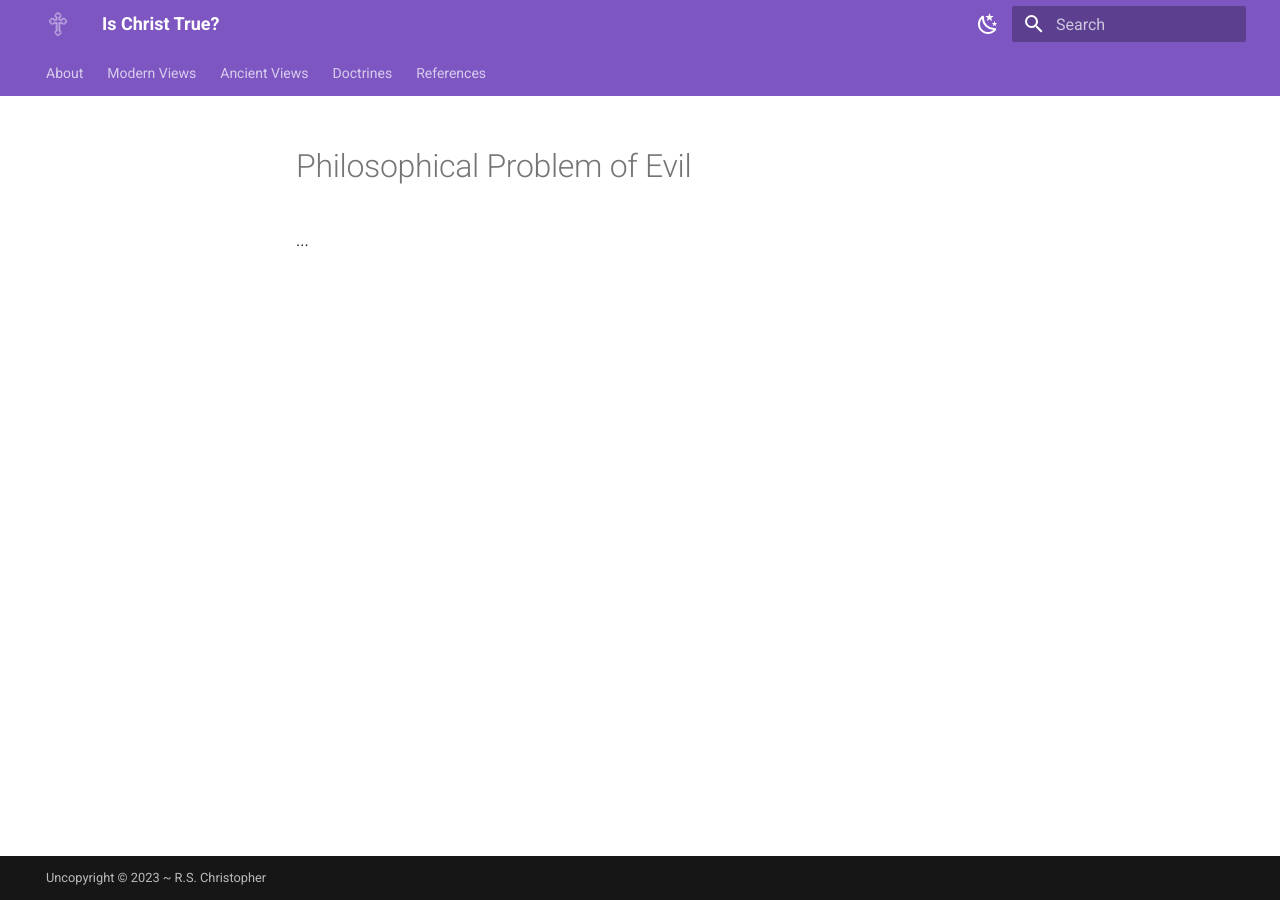
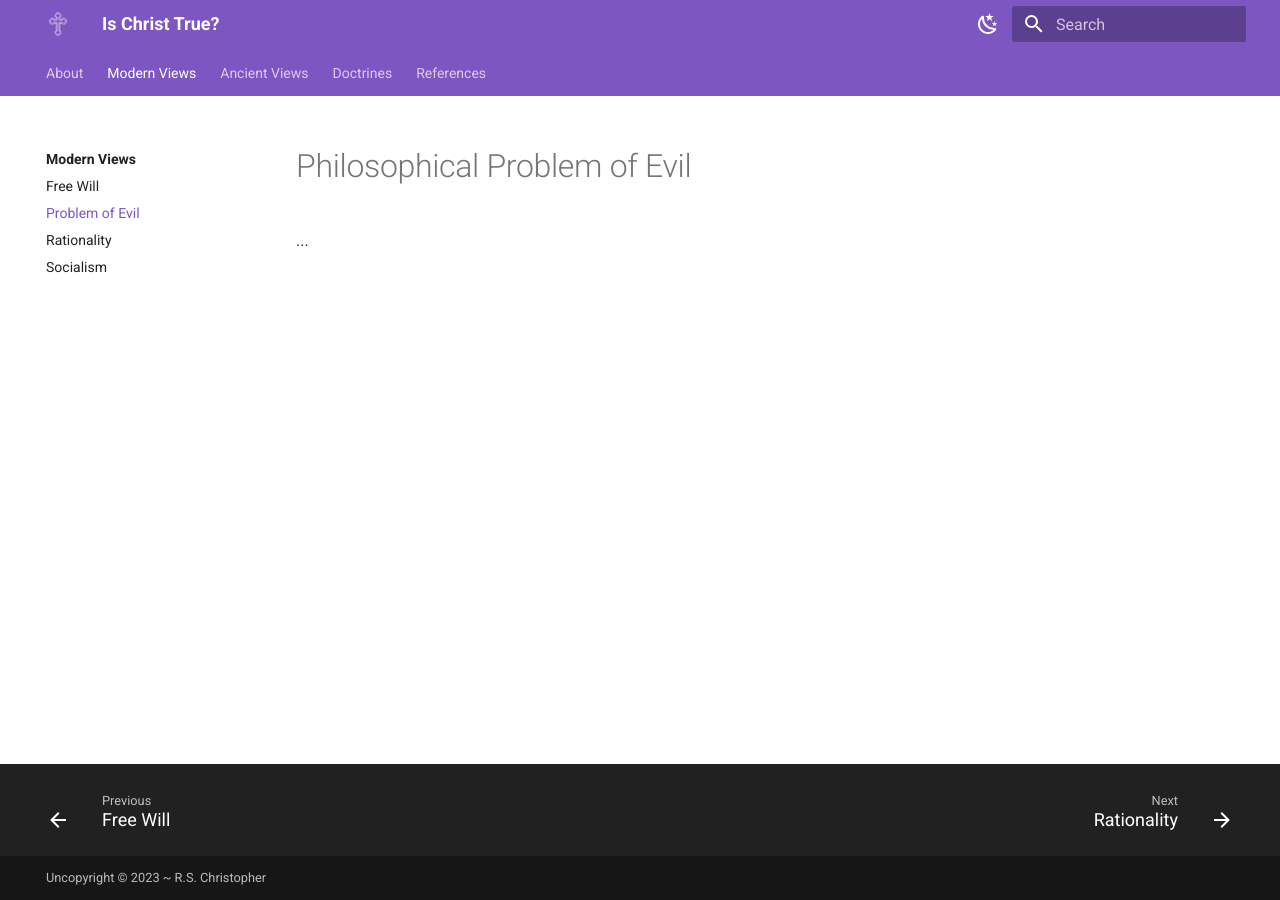
Before and after one commit to rschristopher/ischristtrue.com, an MkDocs documentation site: the page built from src/modern-views/problem-of-evil.md, in a window 1280 px wide. Built offline with MkDocs 1.6.1 and Material for MkDocs 9.7.7, drawn with Linux system fonts in a browser that asks for light colours.

Commit message:
Update mkdocs.yml

```diff
--- a/mkdocs.yml
+++ b/mkdocs.yml
@@ -44,6 +44,7 @@ nav:
     - Modern Views:
         - modern-views/index.md
         - Free Will: modern-views/free-will.md
+        - Problem of Evil: modern-views/problem-of-evil.md
         - Rationality: modern-views/rationality.md
         - Socialism: modern-views/socialism.md
     - Ancient Views:
```
